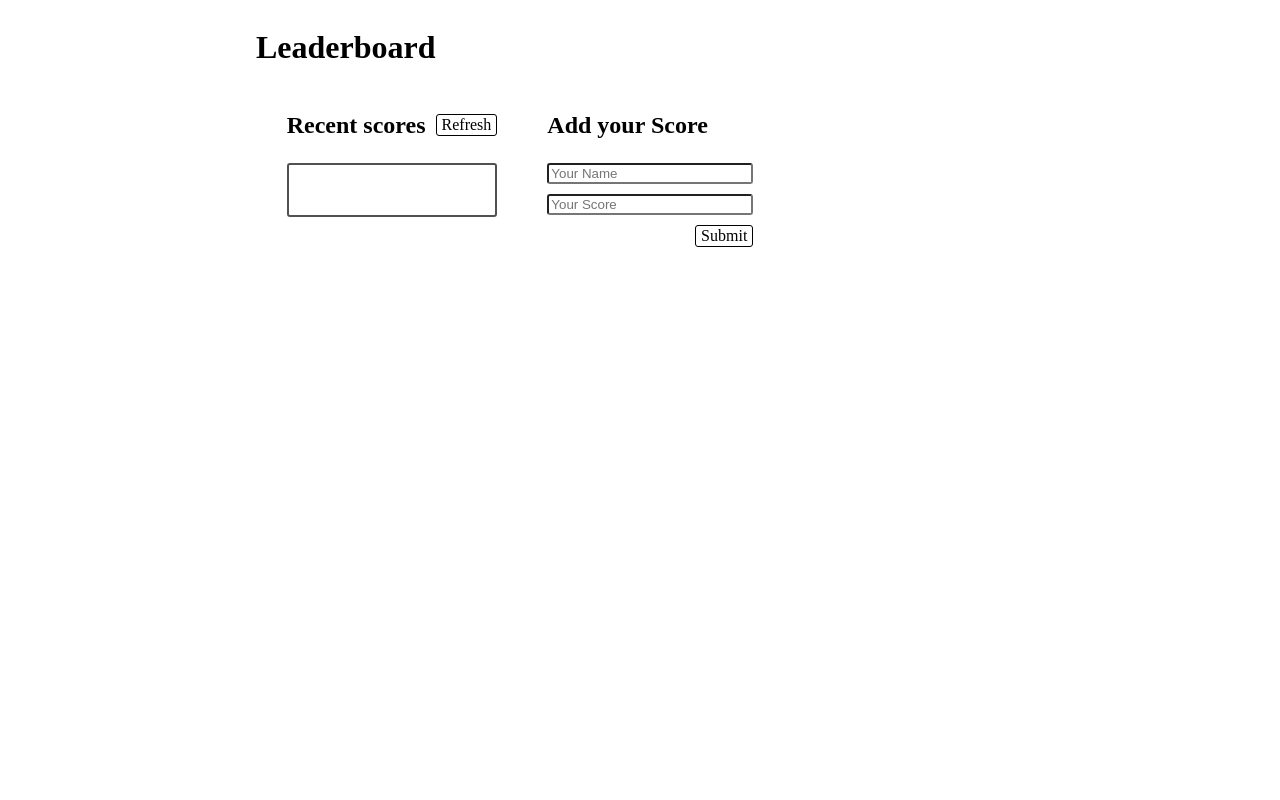
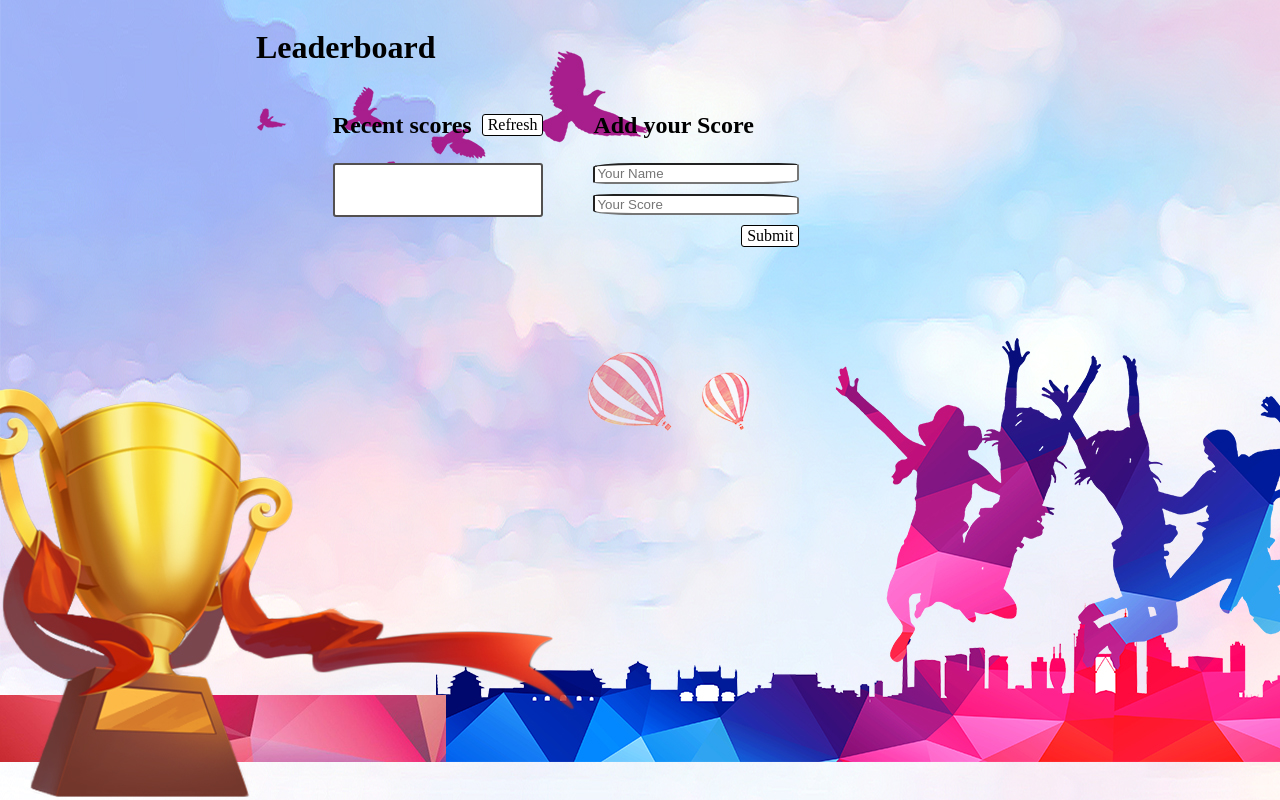
Before and after one commit to Santiago220991/Leaderboard, a website built with webpack: page src/template.html in a window 1280 px wide. Built offline with nearby package versions, Linux system fonts and the light colour scheme; no server answers.

Commit message:
Add backgorund image

```diff
--- a/src/index.js
+++ b/src/index.js
@@ -1,4 +1,5 @@
 import './styles.css';
+import img from "./leaderboard.jpg"
 
 const player = document.querySelector('.name');
 const score = document.querySelector('.score');
@@ -7,8 +8,10 @@ const refreshbtn = document.querySelector('.refresh');
 const scoresdiv = document.querySelector('.scores-div');
 const msg = document.querySelector('#message');
 const gameid = localStorage.getItem('scores');
+const background=document.querySelector("html");
 const api = 'https://us-central1-js-capstone-backend.cloudfunctions.net/api/games/';
 
+background.style.backgroundImage = `url('${img}')`;
 const hide = () => {
   msg.classList.remove('active');
   msg.classList.remove('empty');
--- a/src/styles.css
+++ b/src/styles.css
@@ -1,6 +1,9 @@
 html{
   display:flex;
   justify-content: center;
+  background-repeat: no-repeat;
+  background-size: cover;
+  height: 100%;
 }
 
 body{
@@ -17,7 +20,7 @@ section {
   display: flex;
   flex-wrap: wrap;
   column-gap: 50px;
-  margin-left: 4%;
+  margin-left: 10%;
 }
 
 .recent-scores {
@@ -40,6 +43,7 @@ section {
   overflow-y:auto;
   max-width: 206.6px;
   border-radius: 3px;
+  background-color: white;
 }
 
 
@@ -85,6 +89,7 @@ section {
   padding-right:5px;
   cursor: pointer;
   border-radius: 3px;
+  background-color: white;
 }
 
 .submit:hover {
@@ -99,6 +104,7 @@ section {
   padding-right:5px;
   border-radius: 3px;
   cursor: pointer;
+  background-color: white;
 }
 
 .refresh:hover {
@@ -118,10 +124,10 @@ section {
 
 .name {
   margin-bottom: 10px;
-  border-radius: 3px;
+  border-radius: 20% 10%;
 }
 
 .score {
   margin-bottom: 10px;
-  border-radius: 3px;
+  border-radius: 10% 20%;
 }
```
Also changed, not shown: src/leaderboard.jpg (added).
